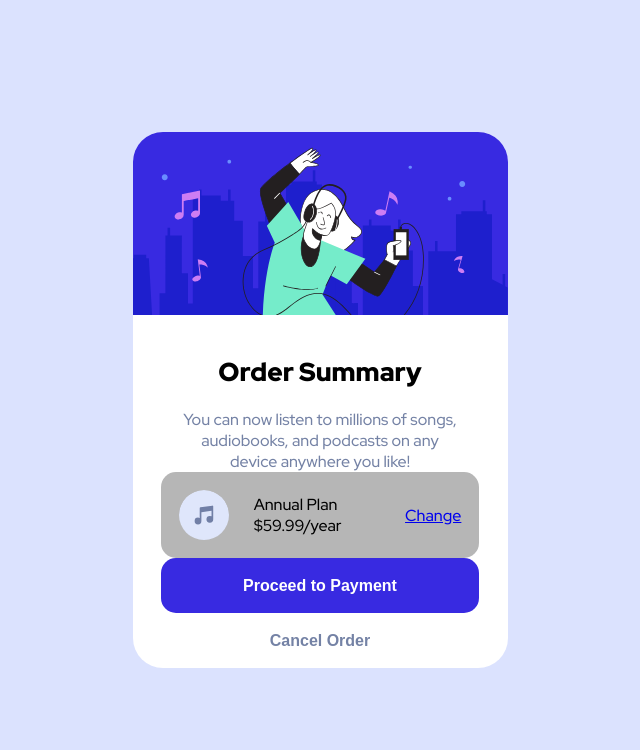
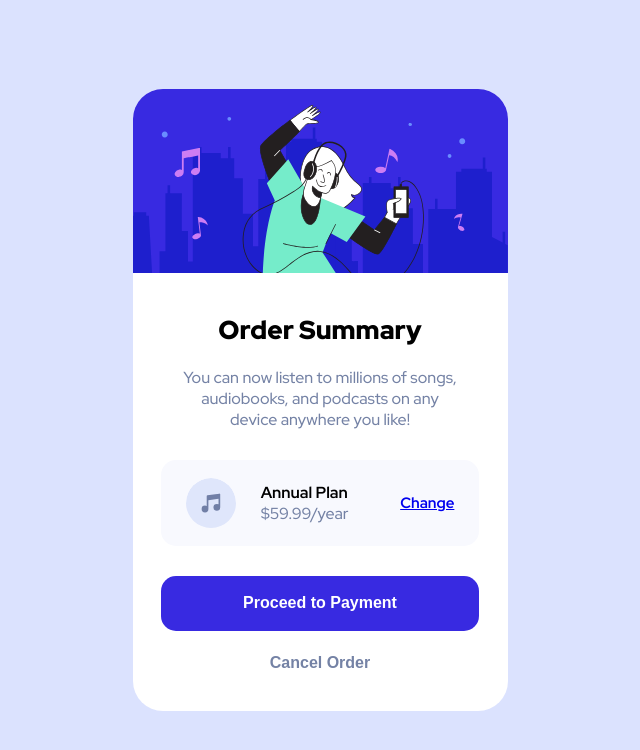
Before and after one commit to rafael-holanda/order-summary-component, a plain HTML site: page index.html in a window 1280 px wide. Shown: the whole page, without its empty margins (320-960 px from the left). Drawn offline with Linux system fonts and the light colour scheme.

Commit message:
Card ready

```diff
--- a/index.html
+++ b/index.html
@@ -17,12 +17,8 @@
       <section>
         <img src="assets/icon-music.svg" alt="Music icon" />
         <ul>
-          <li>
-            Annual Plan
-          </li>
-          <li>
-            $59.99/year
-          </li>
+          <li class="plan">Annual Plan</li>
+          <li class="price">$59.99/year</li>
         </ul>
         <a href="#">Change</a>
       </section>
--- a/style.css
+++ b/style.css
@@ -32,8 +32,7 @@ img {
 }
 
 h1 {
-  margin-top: 35px;
-  margin-bottom: 20px;
+  margin: 35px 0px 20px 0px;
   font-size: 26px;
   font-weight: 900;
 }
@@ -42,13 +41,13 @@ p {
   font-size: 16px;
   font-weight: 500;
   color: #7482a5;
-  margin: 0px 50px;
+  margin: 0px 50px 30px 50px; /* order: top, right, bottom, left */
 }
 
 section {
-  background-color: #b6b6b6; /*#f8f9fe*/
+  background-color: #f8f9fe;
   width: 85%;
-  padding: 18px;
+  padding: 18px 25px;
   margin: auto;
   display: flex;
   justify-content: space-between;
@@ -64,9 +63,21 @@ section img {
 
 ul {
   flex-grow: 2;
-  /*margin-left: -30px;*/
   text-align: left;
   list-style: none;
+}
+
+.plan {
+  font-weight: 700;
+}
+
+.price {
+  color: #7482a5;
+}
+
+a {
+  font-weight: 700;
+  font-size: 15px; /*14px or 16px, if necessary*/
 }
 
 button {
@@ -81,9 +92,12 @@ button {
 .proceed {
   color: #ffffff;
   background-color: #382ae1;
+  margin-top: 30px;
 }
 
 .cancel {
   color: #7482a5;
   background-color: #ffffff;
+  margin-top: 5px;
+  margin-bottom: 20px;
 }
```
